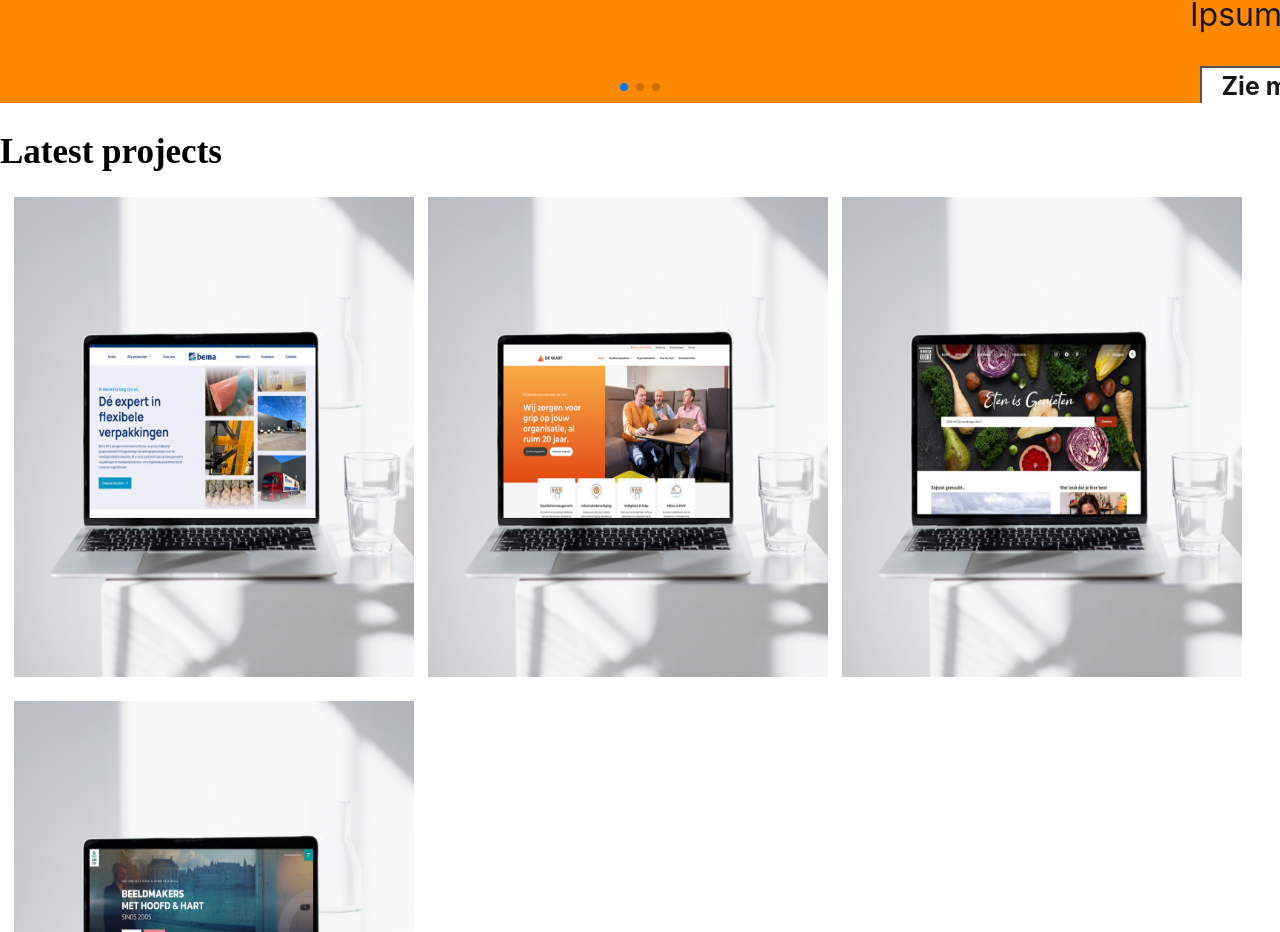
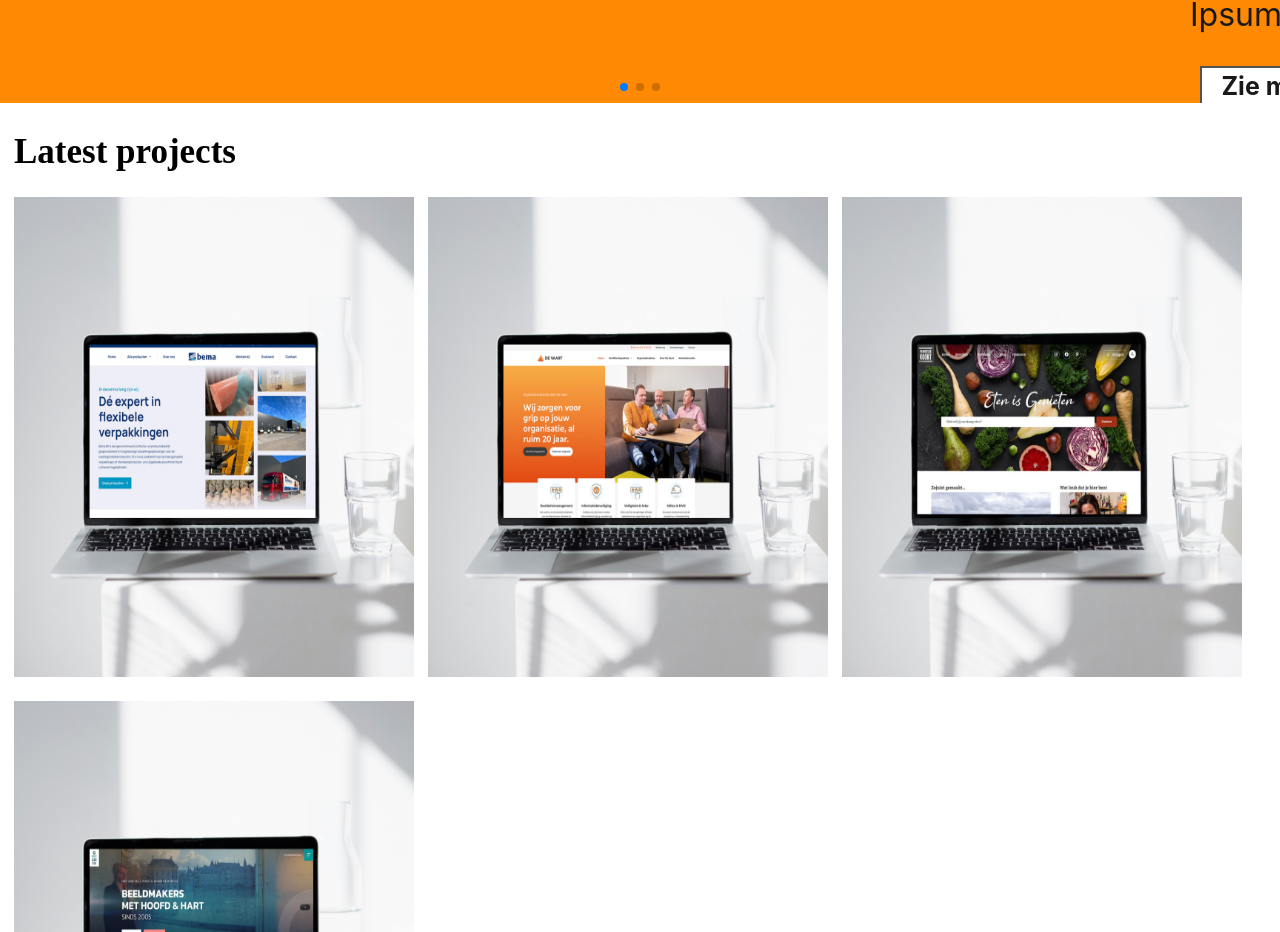
Before and after one commit to RDJL2003/Landingspagina, an Angular app: page / in a window 1280 px wide. Shown: the part 1514-2446 px from the top of the page. Built offline with nearby package versions, Linux system fonts and the light colour scheme.

Commit message:
Titel iets naar rechts

```diff
--- a/src/app/Zoomin/Zoomin-animatie.component.css
+++ b/src/app/Zoomin/Zoomin-animatie.component.css
@@ -3,6 +3,7 @@
 font-size: 35px;
 font-style: normal;
 margin-bottom: 25px;
+margin-left: 14px;
 
 }
 
```
